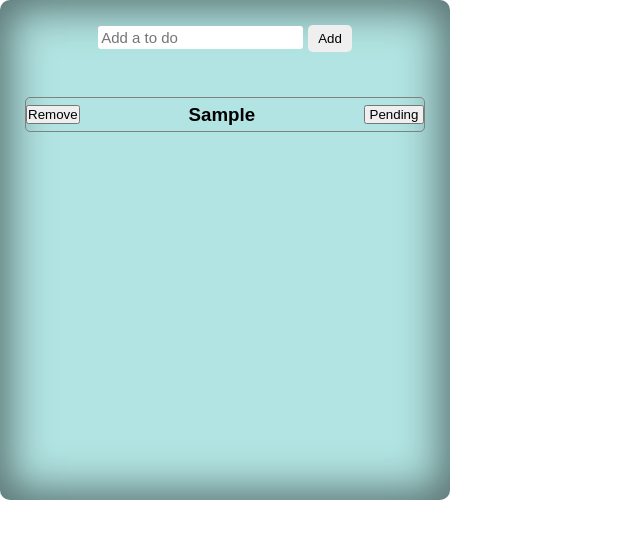
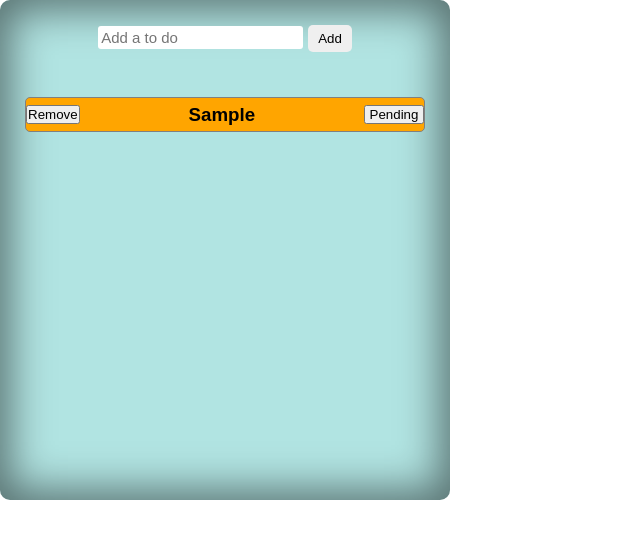
Before and after one commit to FriederikeM/To-Do-App, a React (Create React App) app: page / in a window 1280 px wide. Both pictures are taken after typing "Sample" into the empty fields and a click on the button "Add". Shown: the top 538 px of the page, without its empty margins (0-640 px from the left). Built offline with nearby package versions, Linux system fonts and the light colour scheme.

Commit message:
Add color change depending on status

```diff
--- a/src/components/ToDo.js
+++ b/src/components/ToDo.js
@@ -5,8 +5,10 @@ export default function ToDo({ name, onToggleStatus, isDone }) {
     onToggleStatus(name);
   }
 
+  const classForStatus = isDone ? "toDo--done" : "toDo--pending";
+
   return (
-    <li className="to-do-list-item">
+    <li className={`to-do-list-item ${classForStatus}`}>
       <button className="remove-button">Remove</button>
       <h3>{name}</h3>
       <button className="status-button" onClick={handleToggleClick}>
```
